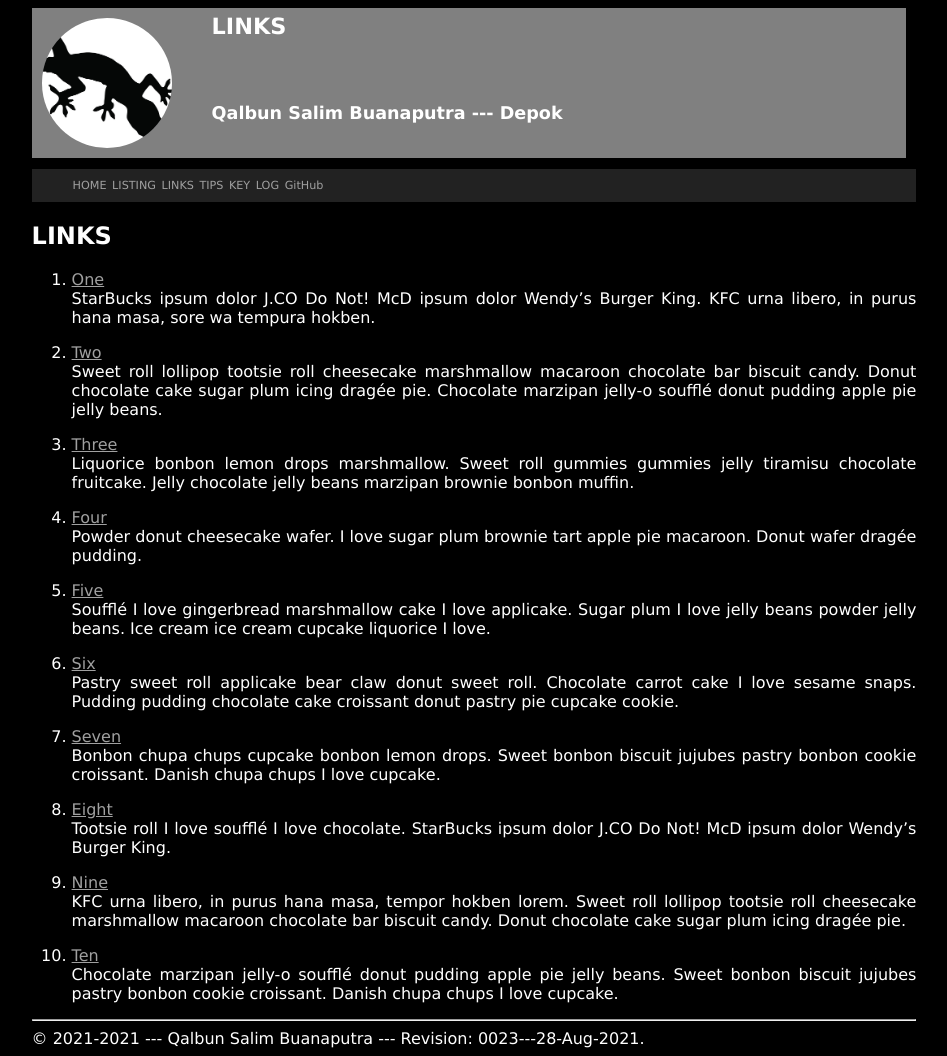
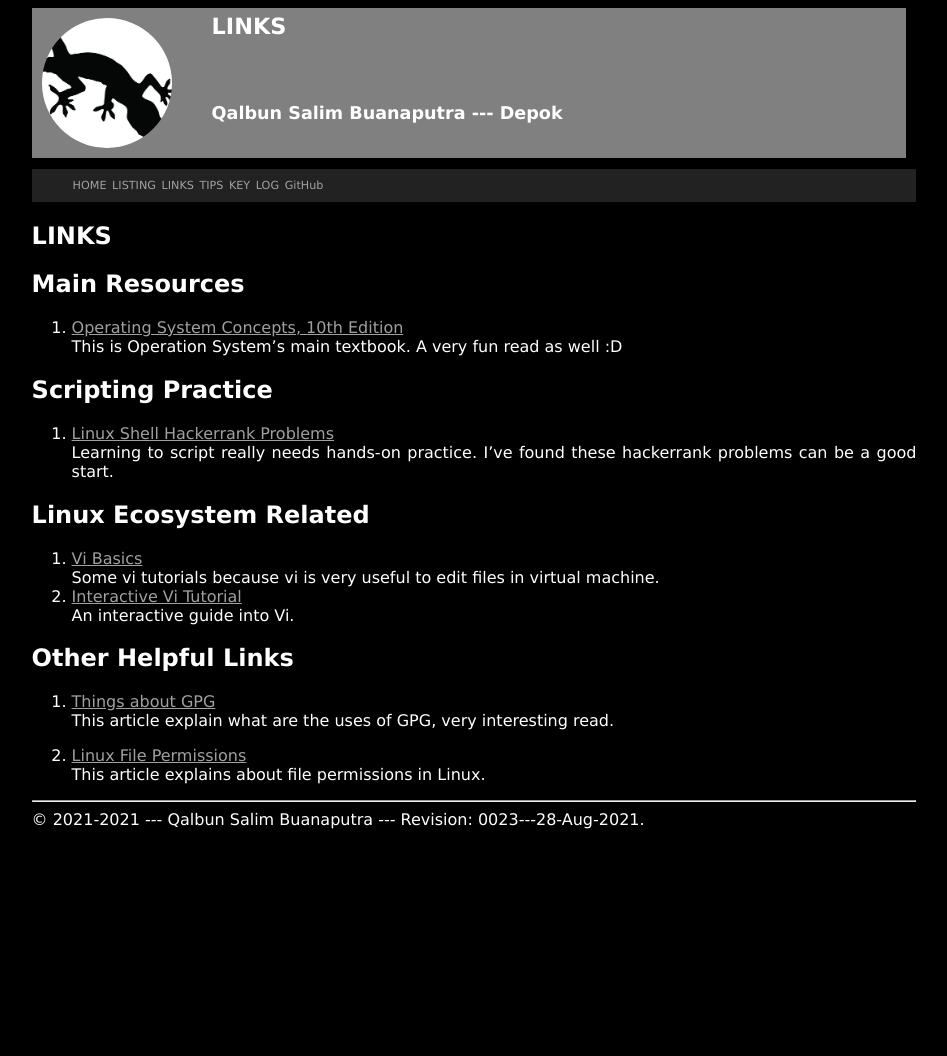
Before and after one commit to qalbunsb/os212, a Jekyll site: the page built from links.md, in a window 1280 px wide. Shown: the whole page, without its empty margins (166-1113 px from the left). Built offline with Jekyll 4.4.1, drawn with Linux system fonts in a browser that asks for light colours; our own code applies the rules of GitHub Pages for plain Markdown files; after the commit the page ends 900 px from its top, so only the background shows below that.

Commit message:
Update log and links

```diff
--- a/links.md
+++ b/links.md
@@ -5,52 +5,23 @@ permalink: /LINKS/
 
 # LINKS
 
-1. [One](https://en.wikipedia.org/wiki/1)<br>
-StarBucks ipsum dolor J.CO Do Not!
-McD ipsum dolor Wendy's Burger King.
-KFC urna libero, in purus hana masa, sore wa tempura hokben.
+## Main Resources
+1. [Operating System Concepts, 10th Edition](https://ia601902.us.archive.org/28/items/operating-system-concepts-10th/operating-system-concepts-10th.pdf)<br>
+This is Operation System's main textbook. A very fun read as well :D
 
-2. [Two](https://en.wikipedia.org/wiki/2)<br>
-Sweet roll lollipop tootsie roll cheesecake marshmallow macaroon chocolate bar biscuit candy.
-Donut chocolate cake sugar plum icing dragée pie.
-Chocolate marzipan jelly-o soufflé donut pudding apple pie jelly beans.
+## Scripting Practice
+1. [Linux Shell Hackerrank Problems](https://www.hackerrank.com/domains/shell?filters%5Bsubdomains%5D%5B%5D=grep-sed-awk)<br>
+Learning to script really needs hands-on practice. I've found these hackerrank problems can be a good start.
 
-3. [Three](https://en.wikipedia.org/wiki/3)<br>
-Liquorice bonbon lemon drops marshmallow.
-Sweet roll gummies gummies jelly tiramisu chocolate fruitcake.
-Jelly chocolate jelly beans marzipan brownie bonbon muffin.
+## Linux Ecosystem Related
+1. [Vi Basics](https://www.cs.colostate.edu/helpdocs/vi.html)<br>
+Some vi tutorials because vi is very useful to edit files in virtual machine.
+2. [Interactive Vi Tutorial](https://www.openvim.com/)<br>
+An interactive guide into Vi.
 
-4. [Four](https://en.wikipedia.org/wiki/4)<br>
-Powder donut cheesecake wafer.
-I love sugar plum brownie tart apple pie macaroon.
-Donut wafer dragée pudding.
+## Other Helpful Links
+1. [Things about GPG](https://www.digitalocean.com/community/tutorials/how-to-use-gpg-to-encrypt-and-sign-messages)<br>
+This article explain what are the uses of GPG, very interesting read.
 
-5. [Five](https://en.wikipedia.org/wiki/5)<br>
-Soufflé I love gingerbread marshmallow cake I love applicake.
-Sugar plum I love jelly beans powder jelly beans.
-Ice cream ice cream cupcake liquorice I love.
-
-6. [Six](https://en.wikipedia.org/wiki/6)<br>
-Pastry sweet roll applicake bear claw donut sweet roll.
-Chocolate carrot cake I love sesame snaps.
-Pudding pudding chocolate cake croissant donut pastry pie cupcake cookie.
-
-7. [Seven](https://en.wikipedia.org/wiki/7)<br>
-Bonbon chupa chups cupcake bonbon lemon drops.
-Sweet bonbon biscuit jujubes pastry bonbon cookie croissant.
-Danish chupa chups I love cupcake.
-
-8. [Eight](https://en.wikipedia.org/wiki/8)<br>
-Tootsie roll I love soufflé I love chocolate.
-StarBucks ipsum dolor J.CO Do Not!
-McD ipsum dolor Wendy's Burger King.
-
-9. [Nine](https://en.wikipedia.org/wiki/9)<br>
-KFC urna libero, in purus hana masa, tempor hokben lorem.
-Sweet roll lollipop tootsie roll cheesecake marshmallow macaroon chocolate bar biscuit candy.
-Donut chocolate cake sugar plum icing dragée pie.
-
-10. [Ten](https://en.wikipedia.org/wiki/10)<br>
-Chocolate marzipan jelly-o soufflé donut pudding apple pie jelly beans.
-Sweet bonbon biscuit jujubes pastry bonbon cookie croissant.
-Danish chupa chups I love cupcake.
+2. [Linux File Permissions](https://www.hostinger.co.id/tutorial/pengertian-chmod-dan-chown-untuk-ganti-permission-di-linux/)<br>
+This article explains about file permissions in Linux.
```
Also changed, not shown: TXT/mylog.txt (+13 -0 lines).
